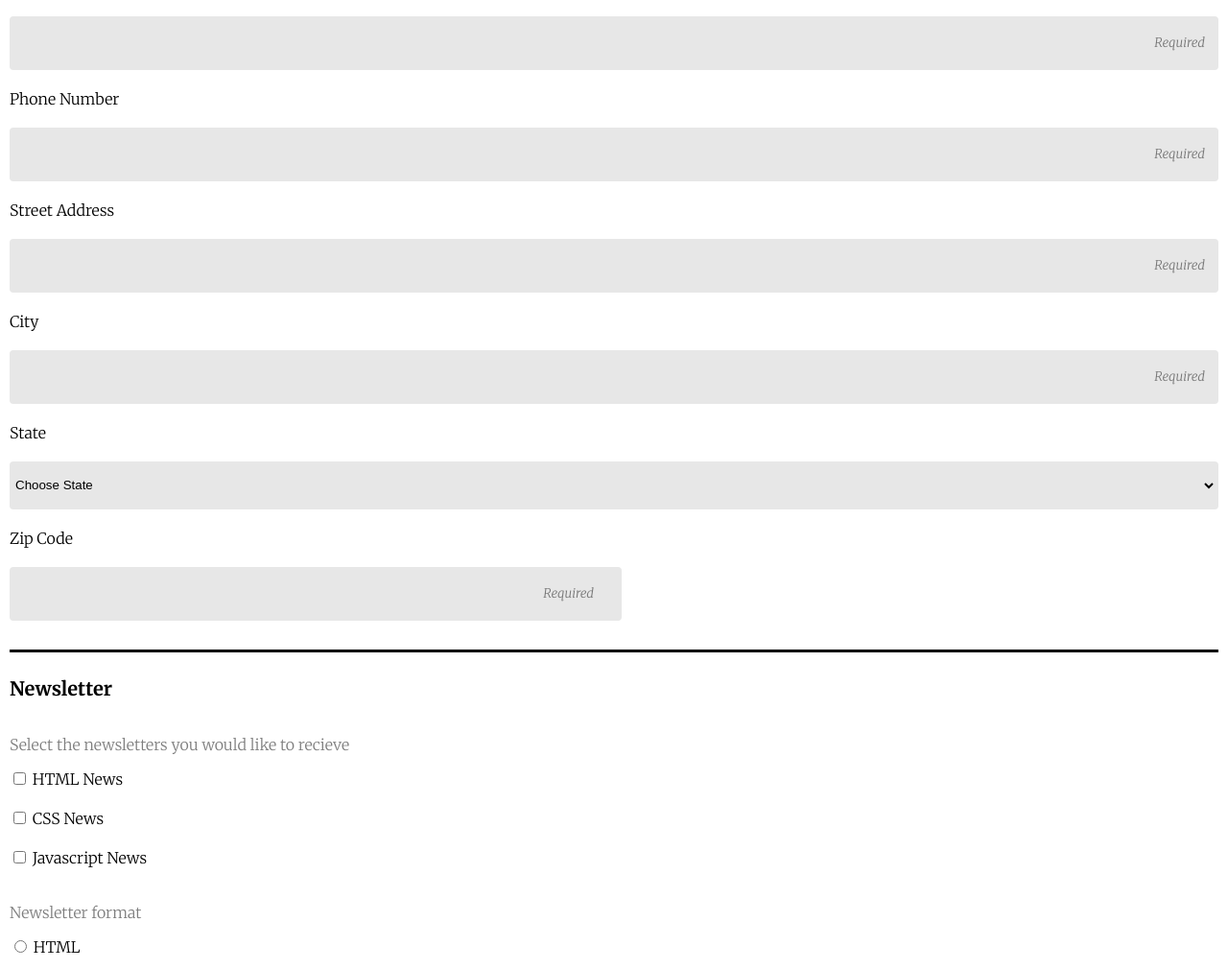
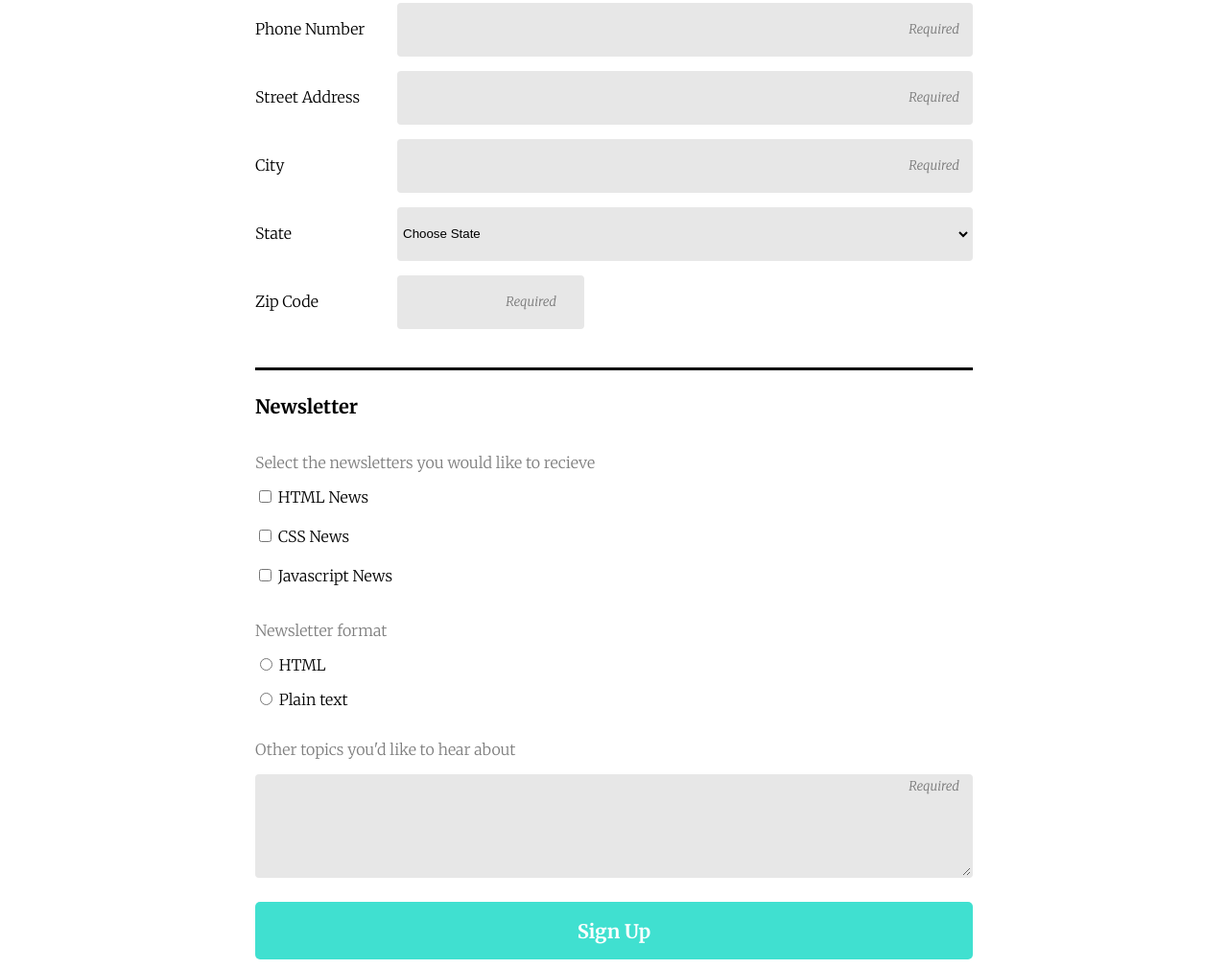
Before and after one commit to JesseBayer/Tech-Degree-Project-3, a plain HTML site: page Tech_Degree_project_3/Tech Degree Project 3/index.html in a window 1280 px wide. Shown: the part 434-1444 px from the top of the page at 96% size. Drawn offline with Linux system fonts and the light colour scheme.

Commit message:
Finished project 3

```diff
--- a/Tech_Degree_project_3/Tech Degree Project 3/index.html
+++ b/Tech_Degree_project_3/Tech Degree Project 3/index.html
@@ -19,18 +19,17 @@
 
             <h2>Sign up for our news letter</h2>
 
-            <p class="tagline">Get the latest news on how your code is doing right in your inbox</p>
-
-            <div class="line"></div>
-
-
         </header>
 
     <main>
         <div class="wrapper">
         <form>
 
-            <fieldset id="fieldsetTwo">
+            <p class="tagline">Get the latest news on how your code is doing right in your inbox</p>
+
+            <div class="line"></div>
+
+            <fieldset>
 
              <legend>Contact information</legend>
 
@@ -78,7 +77,7 @@
 
             <div class="line"></div>
 
-            <fieldset id="fSet2">
+            <fieldset>
 
 
                 <legend id="legendTwo">Newsletter</legend>
@@ -99,11 +98,11 @@
 
                 <p>Other topics you'd like to hear about<p>
 
-                <div class="form-box">
+                <div class="textArea">
                     <textarea id="offTopic" name="off_topic" placeholder="Required" required></textarea>
                 </div>
 
-                <div class="form-box">
+                <div class="signUpBtn">
                     <button type="submit">Sign Up</button>
                 </div>
 
--- a/Tech_Degree_project_3/Tech Degree Project 3/style.css
+++ b/Tech_Degree_project_3/Tech Degree Project 3/style.css
@@ -95,6 +95,12 @@ fieldset p {
 }
 /* Fix */
 
+.textArea,
+.signUpBtn {
+    display: flex;
+    flex-direction: column;
+}
+
 input[type=text],
 input[type=email],
 input[type=tel],
@@ -151,3 +157,51 @@ button {
     margin-top: 35px;
     margin-bottom: 250px;
 }
+
+@media screen and (min-width: 768px) {
+
+    .wrapper {
+        max-width: 768px;
+        margin: auto;
+    }
+
+    .form-box {
+        flex-direction: row;
+        max-width: 748px;
+    }
+
+    #nameLabel,
+    #emailLabel,
+    #phoneLabel,
+    #streetLabel,
+    #cityLabel,
+    #stateLabel,
+    #zipLabel {
+        padding-top: 17px;
+        width: 148px;
+    }
+
+    #name,
+    #email,
+    #phone,
+    #address,
+    #city
+    {
+        margin-bottom: 15px;
+        margin-left: auto;
+        flex-grow: 1;
+    }
+
+    #state {
+        margin-bottom: 15px;
+        margin-left: auto;
+        flex-grow: 1;
+        height: 56px;
+    }
+
+    #zip {
+        width: 25%;
+        margin-bottom: 30px;
+        margin-right: auto;
+    }
+}
```
